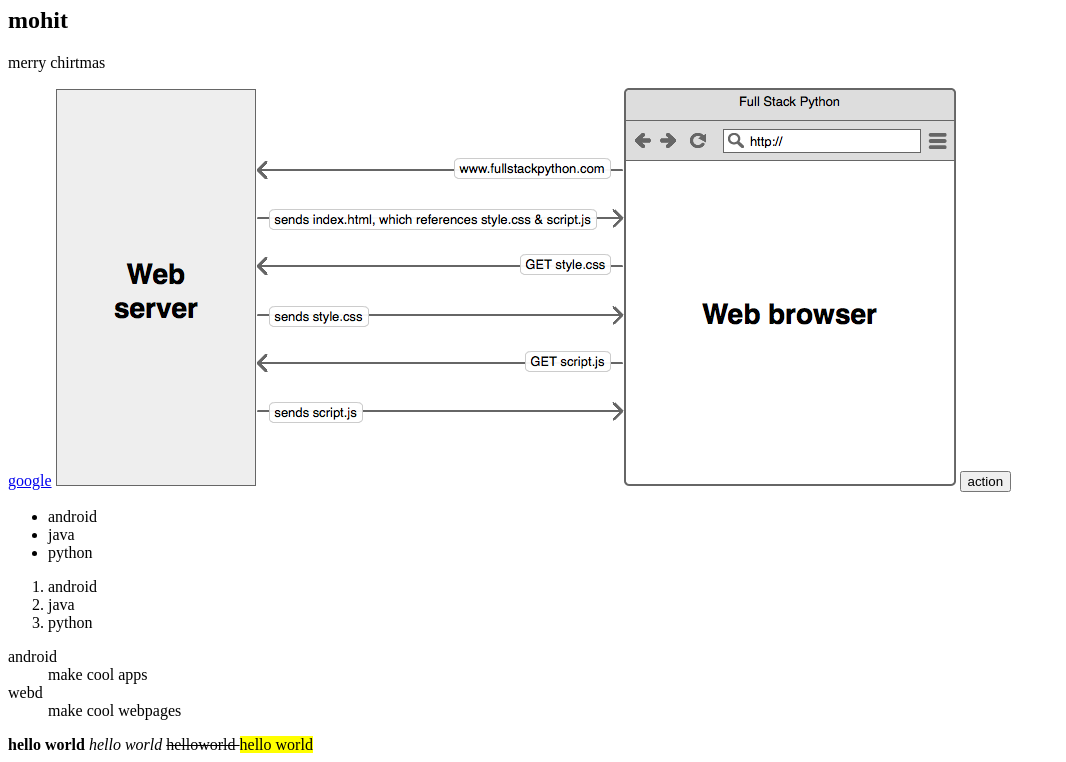
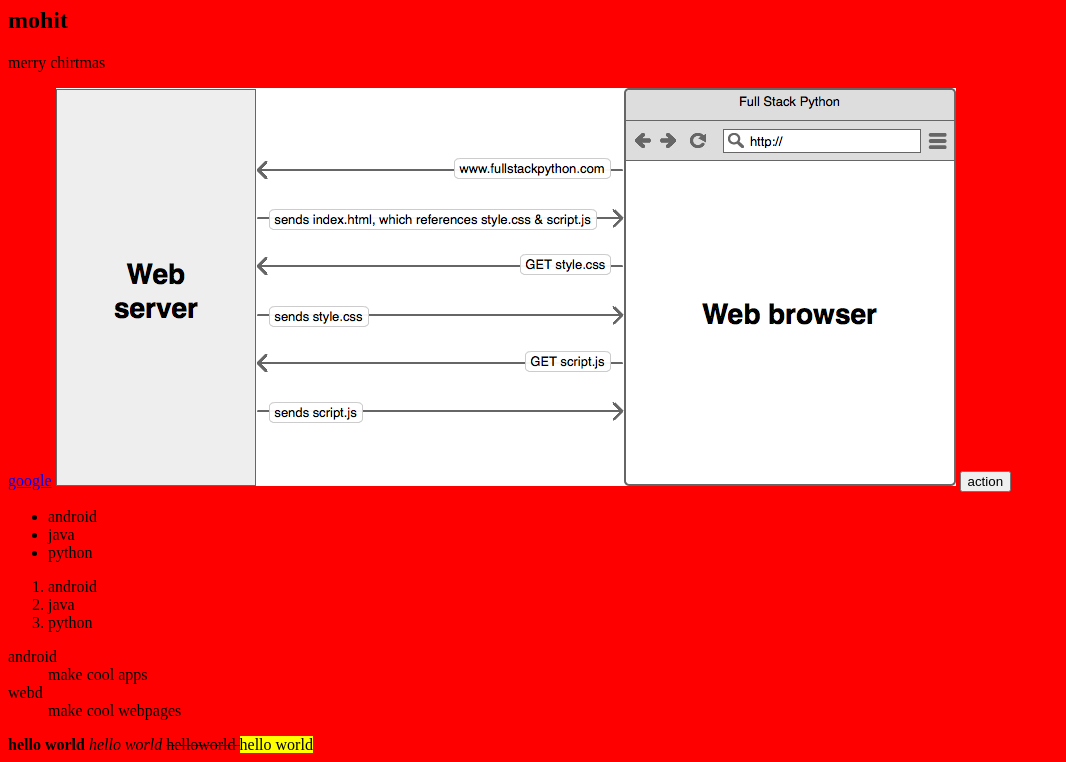
Before and after one commit to mohitbareja/mohitbareja.github.io, a plain HTML site: page index.html in a window 1280 px wide. Shown: the part 99-861 px from the top of the page, without its empty margins (0-1066 px from the left). Drawn offline with Linux system fonts and the light colour scheme.

Commit message:
Update index.html

```diff
--- a/index.html
+++ b/index.html
@@ -4,7 +4,7 @@
 	<title>hello world</title>
 
 	<style>
-		body { backgroung-color :red};
+		body { background-color : red};
 		p{color : blue};
 	</style>
 </head>
```
